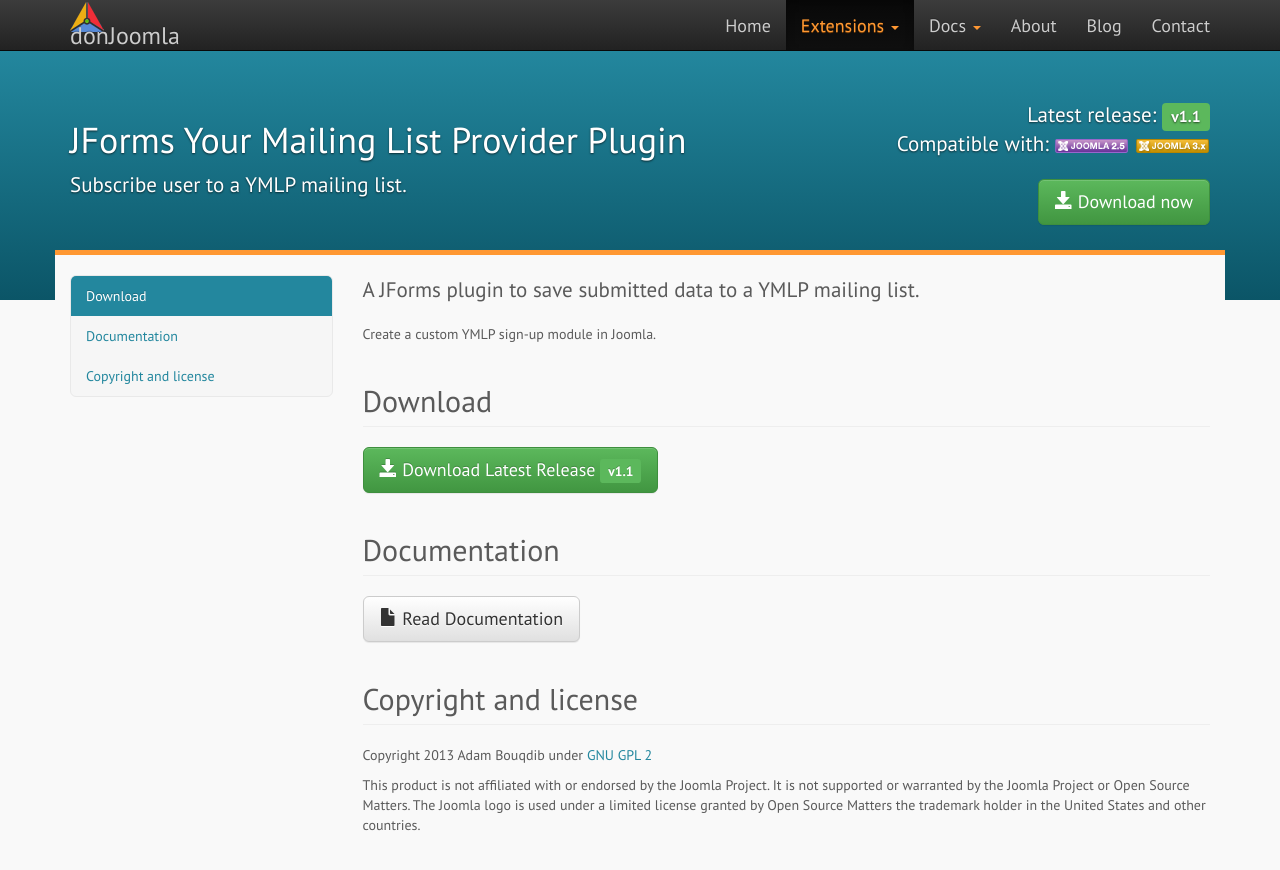
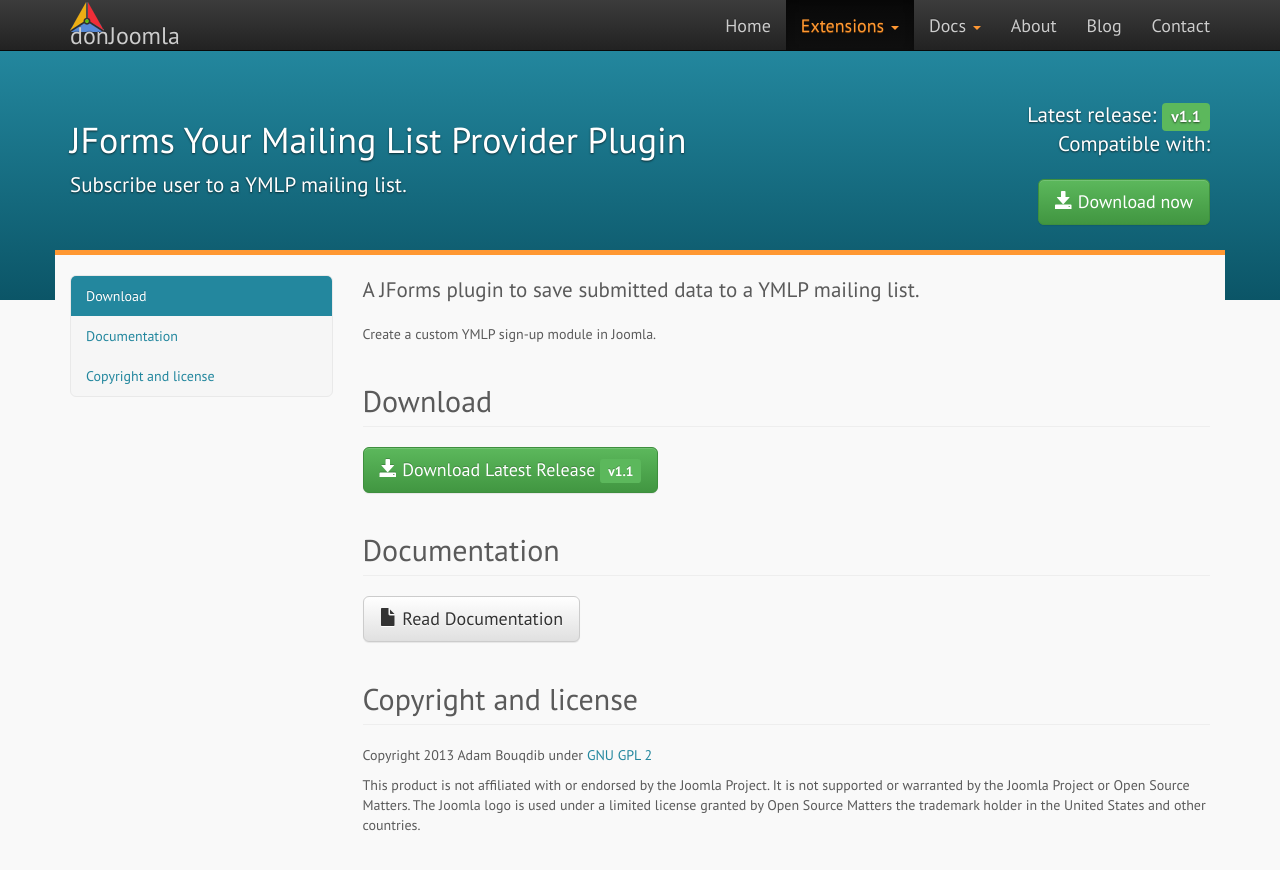
Before and after one commit to donJoomla/donjoomla.github.io, a Jekyll site: the page built from extensions/jforms/your-mailing-list-provider.html, in a window 1280 px wide and 900 px high. Shown: the top 870 px of the window. Built offline with Jekyll 4.4.1, drawn with Linux system fonts in a browser that asks for light colours; nearby versions of some CDN libraries.

Commit message:
updated extensions

```diff
--- a/_layouts/default.html
+++ b/_layouts/default.html
@@ -16,8 +16,12 @@
             <div class="pull-right text-right">
               <p>Latest release: <span class="label label-success">v{{ page.version }}</span><br>
                 Compatible with:
+				{% if page.compatibility.25 == "true" %}
                 <img src="{{ site.url }}/images/compat_25.png" alt="">
+				{% endif %}
+				{% if page.compatibility.30 == "true" %}
                 <img src="{{ site.url }}/images/compat_30.png" alt="">
+				{% endif %}
 			  </p>
               <a class="btn btn-lg btn-success" href="{{ site.url }}/{{ page.slug }}/#Download" role="button">
                 <span class="glyphicon glyphicon-save"></span> Download now</a></div>
--- a/extensions/jforms/index.html
+++ b/extensions/jforms/index.html
@@ -5,7 +5,6 @@
 lead: "Powerful AJAX forms for Joomla."
 category: extensions
 version: "1.6.1"
-download: "https://github.com/donJoomla/jforms/releases/download/1.6.1/pkg_jforms_full_v1.6.1_j2.5_j3.1.zip"
 compatibility:
     25: true
     30: true
@@ -37,7 +36,7 @@
 <iframe class="demoFrame" src="http://demo.donjoomla.com/jforms-demo?tmpl=frame" style="min-height:437px;"></iframe>
 <h2 class="page-header">Download</h2>
 <p class="lead">If you're planning to use JForms plugins download the full package*. If however you plan to use it only as a contact form, download download the <code>module only</code> version.</p>
-<p><a class="btn btn-success btn-lg" href="{{ page.download }}"><span class="glyphicon glyphicon-save"></span> Download Latest Full Package <span class="label label-success">v{{ page.version }}</span></a> <a class="btn btn-success btn-lg" href="https://github.com/donJoomla/jforms/releases/download/1.6.1/mod_jforms_v1.6.1.zip"><span class="glyphicon glyphicon-save"></span> Download Module Only <span class="label label-success">v{{ page.version }}</span></a></p>
+<p><a class="btn btn-success btn-lg" href="https://github.com/donJoomla/jforms/releases/download/1.6.1/pkg_jforms_full_v1.6.1_j2.5_j3.1.zip"><span class="glyphicon glyphicon-save"></span> Download Latest Full Package <span class="label label-success">v{{ page.version }}</span></a> <a class="btn btn-success btn-lg" href="https://github.com/donJoomla/jforms/releases/download/1.6.1/mod_jforms_v1.6.1.zip"><span class="glyphicon glyphicon-save"></span> Download Module Only <span class="label label-success">v{{ page.version }}</span></a></p>
 <p>*The <code>JForms Full Package</code> contains the latest version of JForms including all available plugins.</p>
 <h2 class="page-header">Documentation</h2>
 <a class="btn btn-default btn-lg" href="{{ site.url }}/docs/jforms"><span class="glyphicon glyphicon-file"></span> Read Documentation</a>
```
